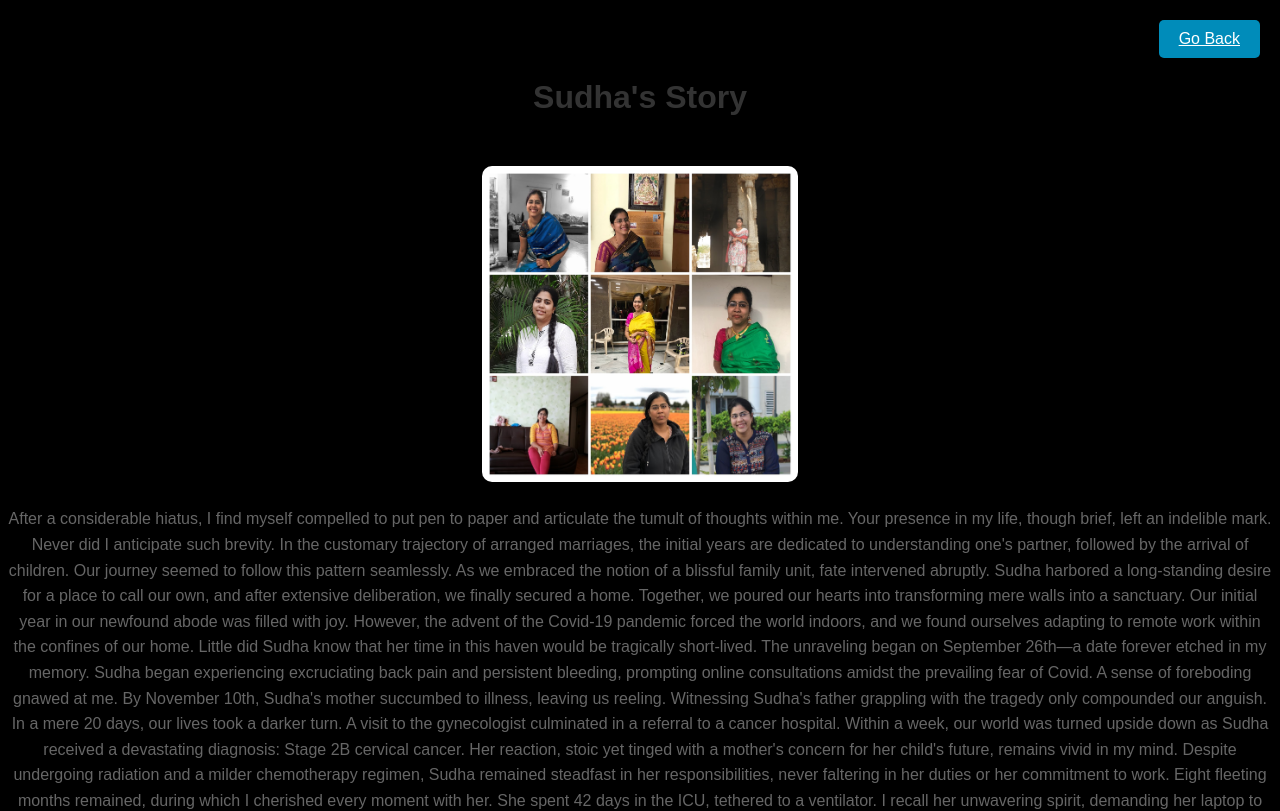
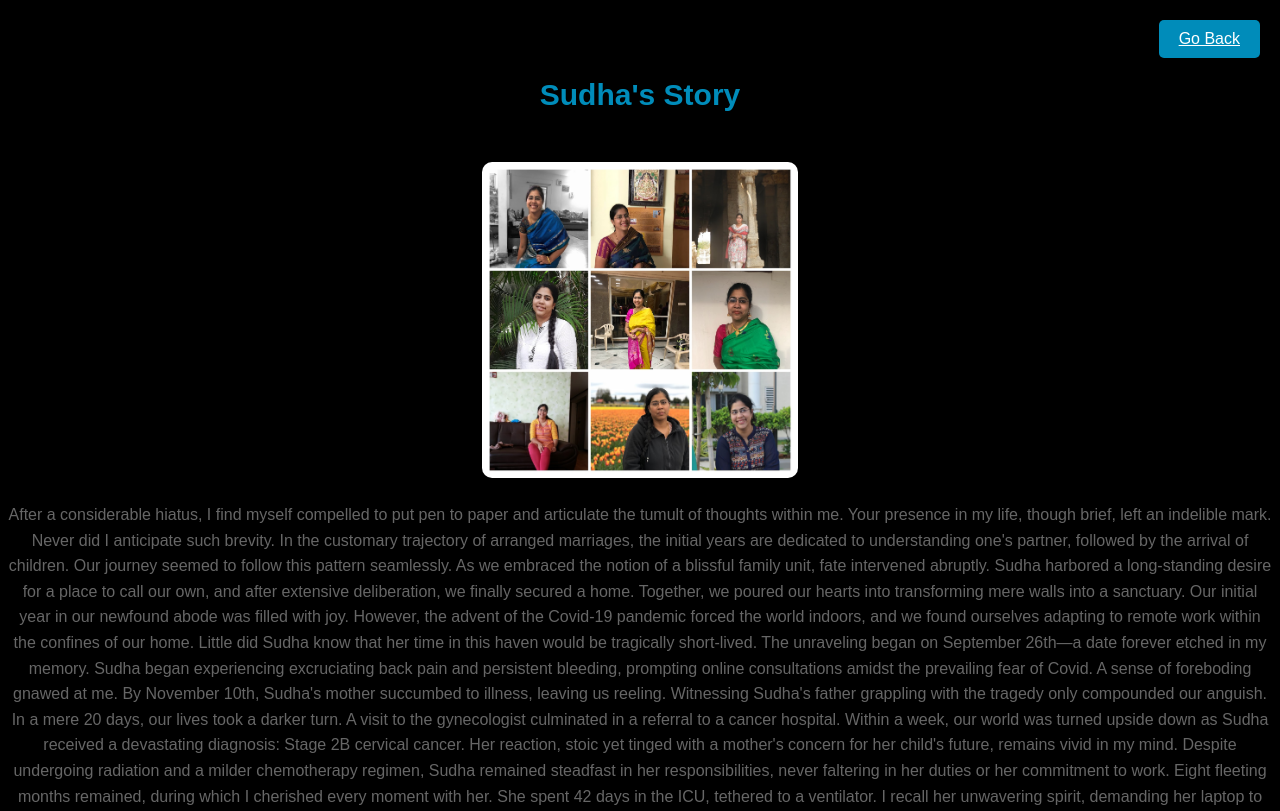
Before and after one commit to sureshlc/sureshlc.github.io, a plain HTML site: page second_page.html in a window 1280 px wide. Shown: the top 811 px of the page. Drawn offline with Linux system fonts and the light colour scheme.

Commit message:
Update second_page.html

```diff
--- a/second_page.html
+++ b/second_page.html
@@ -12,7 +12,9 @@
             padding-top: 50px;
         }
         h1 {
-            color: #333;
+            font-size: 30px; /* Increased font size */
+            margin-top: 20px; /* Added margin-top */
+            color: #008CBA; /* Set title text color */
         }
         p {
             color: #666;
```
